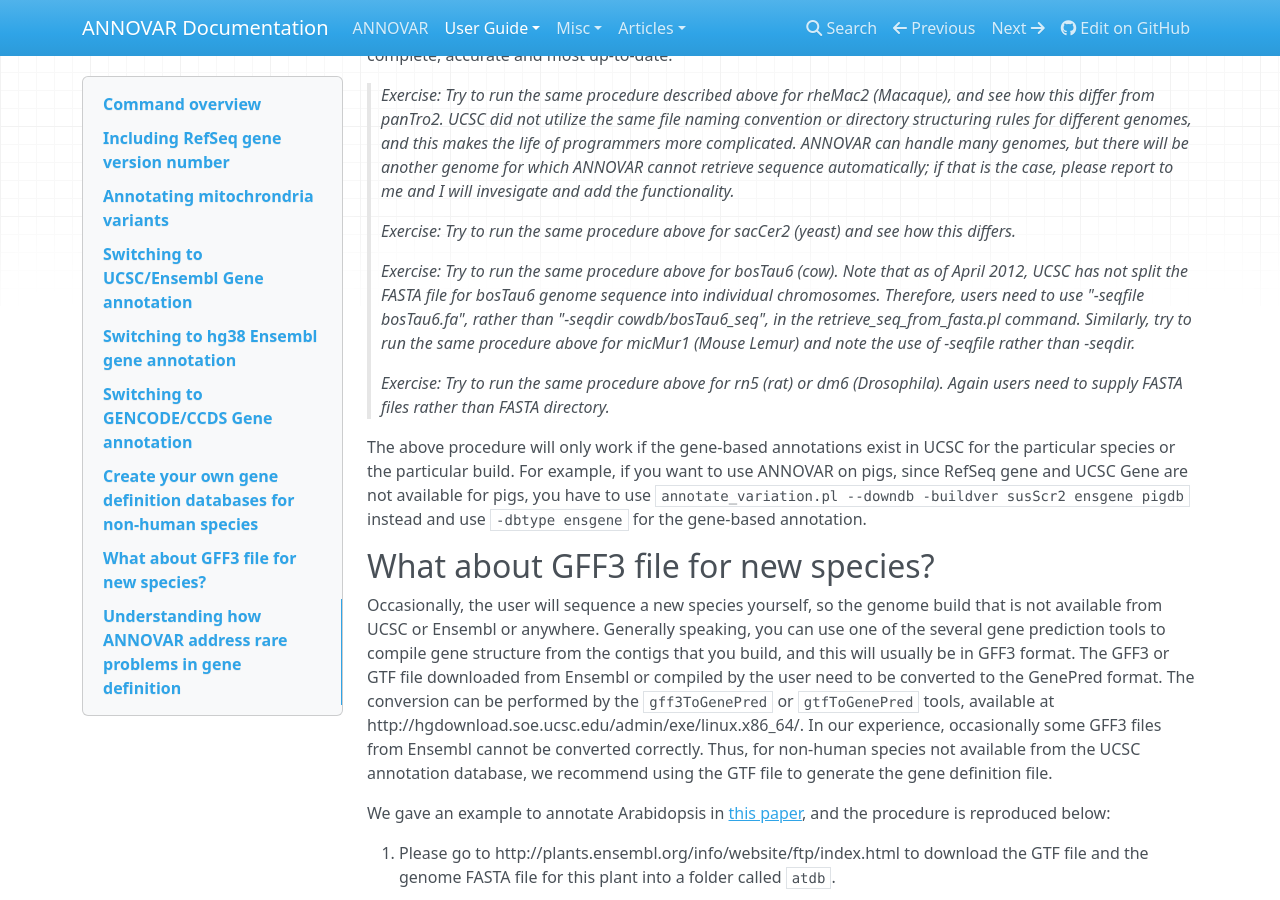
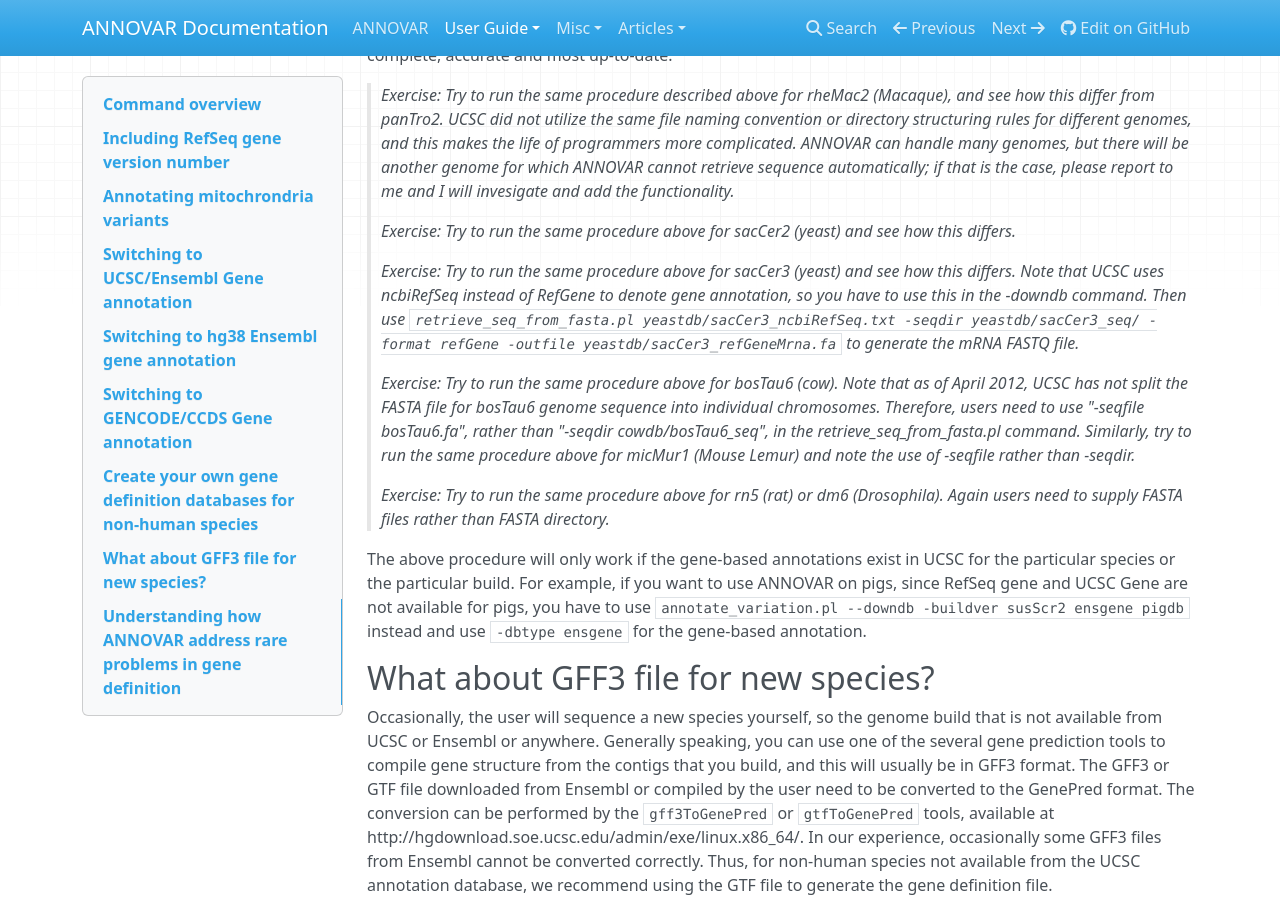
Before and after one commit to WGLab/doc-ANNOVAR, an MkDocs documentation site: the page built from docs/user-guide/gene.md, in a window 1280 px wide and 900 px high, scrolled down 13813 px. Built offline with MkDocs 1.6.1, drawn with Linux system fonts in a browser that asks for light colours; nearby versions of some CDN libraries; comment, search, counter and statistics services are not loaded.

Commit message:
Update gene.md

```diff
--- a/docs/user-guide/gene.md
+++ b/docs/user-guide/gene.md
@@ -404,6 +404,8 @@ So after running the above commands, the gene annotation database for the chimp
 
 > *Exercise: Try to run the same procedure above for sacCer2 (yeast) and see how this differs.*
 
+> *Exercise: Try to run the same procedure above for sacCer3 (yeast) and see how this differs. Note that UCSC uses ncbiRefSeq instead of RefGene to denote gene annotation, so you have to use this in the -downdb command. Then use `retrieve_seq_from_fasta.pl yeastdb/sacCer3_ncbiRefSeq.txt -seqdir yeastdb/sacCer3_seq/ -format refGene -outfile yeastdb/sacCer3_refGeneMrna.fa` to generate the mRNA FASTQ file.*
+
 > *Exercise: Try to run the same procedure above for bosTau6 (cow). Note that as of April 2012, UCSC has not split the FASTA file for bosTau6 genome sequence into individual chromosomes. Therefore, users need to use "-seqfile bosTau6.fa", rather than "-seqdir cowdb/bosTau6_seq", in the retrieve_seq_from_fasta.pl command. Similarly, try to run the same procedure above for micMur1 (Mouse Lemur) and note the use of -seqfile rather than -seqdir.*
 
 > *Exercise: Try to run the same procedure above for rn5 (rat) or dm6 (Drosophila). Again users need to supply FASTA files rather than FASTA directory.*
```
